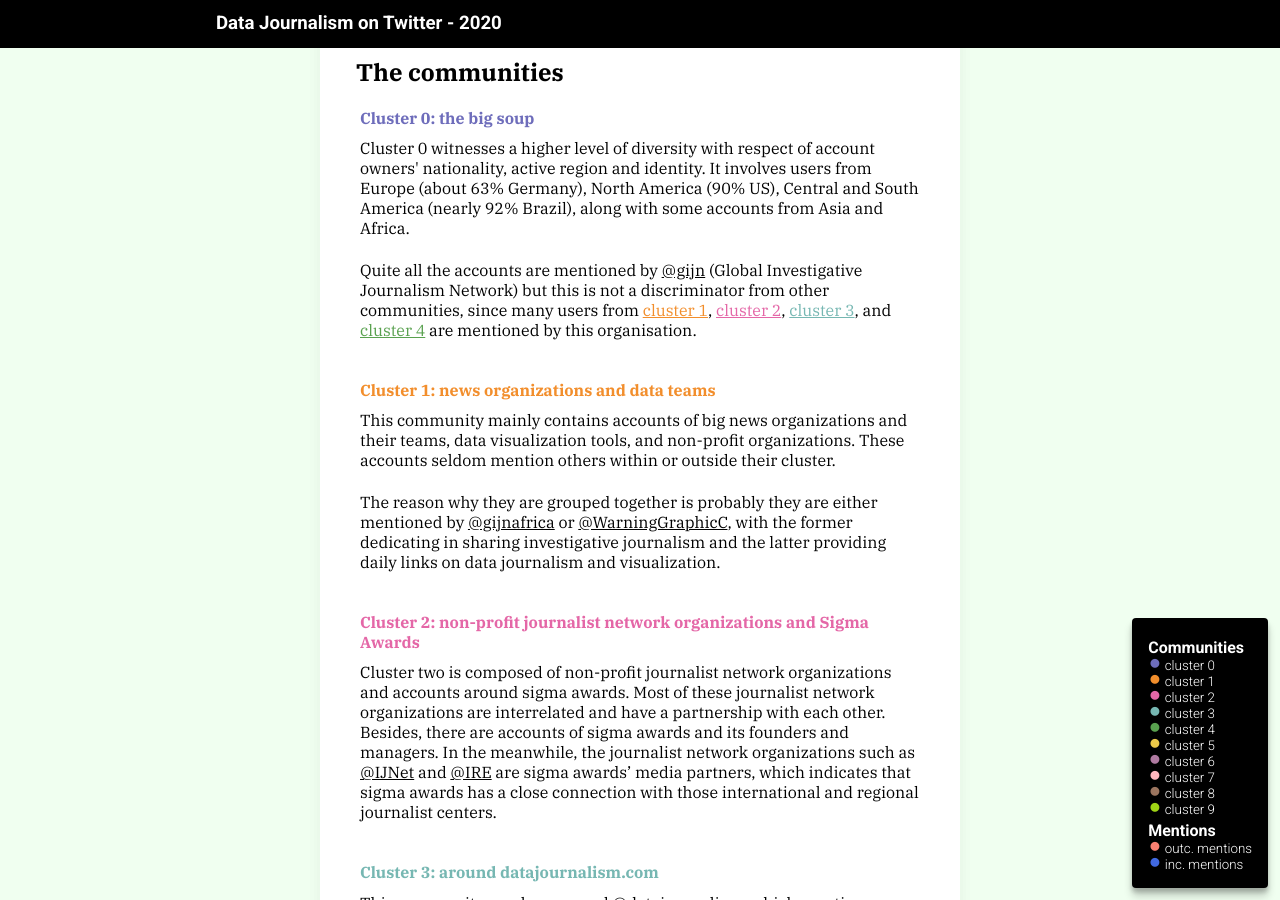
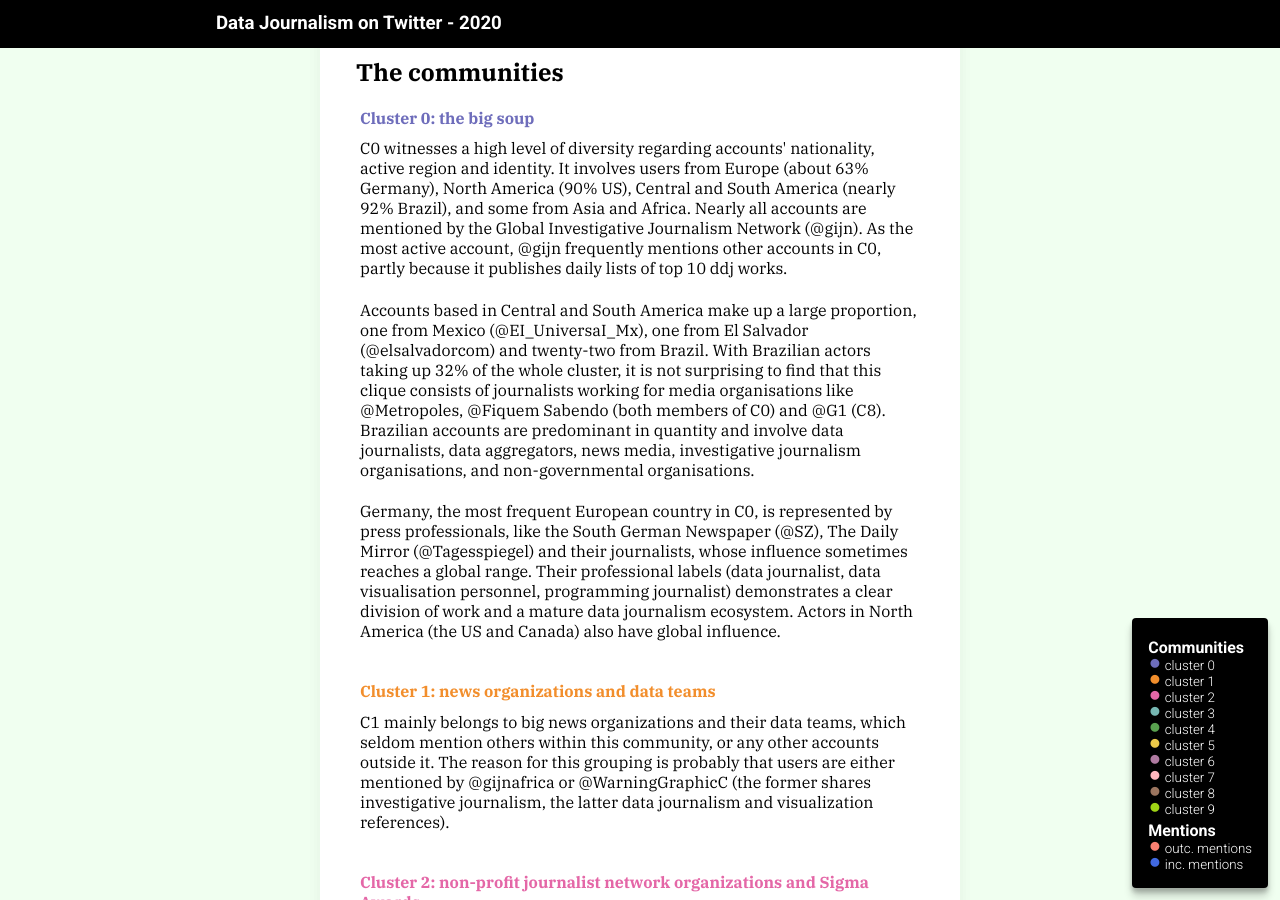
Before and after one commit to Sblbl/ddj_net_viewer, a Jekyll site: the page built from index.markdown, in a window 1280 px wide and 900 px high, scrolled down 2309 px. Built offline with Jekyll 4.4.1, drawn with Linux system fonts in a browser that asks for light colours; some of the changed text lies outside the part shown.

Commit message:
added final texts except few

```diff
--- a/index.markdown
+++ b/index.markdown
@@ -83,58 +83,53 @@
 	<div id='cluster_0' class='subsection'>
 		<h5 class='g_0'>Cluster 0: the big soup</h5>
 		<p>
-			Cluster 0 witnesses a higher level of diversity with respect of account owners' nationality, active region and identity. It involves users from Europe (about 63% Germany), North America (90% US), Central and South America (nearly 92% Brazil), along with some accounts from Asia and Africa.
+			C0 witnesses a high level of diversity regarding accounts' nationality, active region and identity. It involves users from Europe (about 63% Germany), North America (90% US), Central and South America (nearly 92% Brazil), and some from Asia and Africa. Nearly all accounts are mentioned by the Global Investigative Journalism Network (@gijn). As the most active account, @gijn frequently mentions other accounts in C0, partly because it publishes daily lists of top 10 ddj works.
 		</p>
 		<p>
-			Quite all the accounts are mentioned by <a href='https://twitter.com/gijn' target='blank'>@gijn</a> (Global Investigative Journalism Network) but this is not a discriminator from other communities, since many users from <a href='#cluster_1' class='g_1'>cluster 1</a>, <a href='#cluster_2' class='g_2'>cluster 2</a>, <a href='#cluster_3' class='g_3'>cluster 3</a>, and <a href='#cluster_4' class='g_4'>cluster 4</a> are mentioned by this organisation.
+			Accounts based in Central and South America make up a large proportion, one from Mexico (@EI_UniversaI_Mx), one from El Salvador (@elsalvadorcom) and twenty-two from Brazil. With Brazilian actors taking up 32% of the whole cluster, it is not surprising to find that this clique consists of journalists working for media organisations like @Metropoles, @Fiquem Sabendo (both members of C0) and @G1 (C8). Brazilian accounts are predominant in quantity and involve data journalists, data aggregators, news media, investigative journalism organisations, and non-governmental organisations.
+		</p>
+		<p>
+			Germany, the most frequent European country in C0, is represented by press professionals, like the South German Newspaper (@SZ), The Daily Mirror (@Tagesspiegel) and their journalists, whose influence sometimes reaches a global range. Their professional labels (data journalist, data visualisation personnel, programming journalist) demonstrates a clear division of work and a mature data journalism ecosystem.
+			Actors in North America (the US and Canada)  also have global  influence.
 		</p>
 	</div>
 	<div id='cluster_1' class='subsection'>
 		<h5 class='g_1'>Cluster 1: news organizations and data teams</h5>
 		<p>
-			This community mainly contains accounts of big news organizations and their teams, data visualization tools, and non-profit organizations. These accounts seldom mention others within or outside their cluster.
-		</p>
-		<p>
-			The reason why they are grouped together is probably they are either mentioned by <a href='https://twitter.com/gijnafrica' target='blank'>@gijnafrica</a> or <a href='https://twitter.com/WarningGraphicC' target='blank'>@WarningGraphicC</a>, with the former dedicating in sharing investigative journalism and the latter providing daily links on data journalism and visualization.
+			C1 mainly belongs to big news organizations and their data teams, which seldom mention others within this community, or any other accounts outside it. The reason for this grouping is probably that users  are either mentioned by @gijnafrica or @WarningGraphicC (the former shares investigative journalism, the latter data journalism and visualization references).
 		</p>
 	</div>
 	<div id='cluster_2' class='subsection'>
 		<h5 class='g_2'>Cluster 2: non-profit journalist network organizations and Sigma Awards</h5>
 		<p>
-			Cluster two is composed of non-profit journalist network organizations and accounts around sigma awards. Most of these journalist network organizations are interrelated and have a partnership with each other. Besides, there are accounts of sigma awards and its founders and managers. In the meanwhile, the journalist network organizations such as <a href='https://twitter.com/IJNet' target='blank'>@IJNet</a> and <a href='https://twitter.com/IRE' target='blank'>@IRE</a> are sigma awards’ media partners, which indicates that sigma awards has a close connection with those international and regional journalist centers.
+			C2 collects non-profit journalism organizations and accounts linked to the Sigma Awards. Most of these accounts are linked with each other and belong to the Sigma Awards management team or are media partners (such as @IJNet and @IRE). This indicates that the organisation has a regional and international role.
 		</p>
 	</div>
 	<div id='cluster_3' class='subsection'>
 		<h5 class='g_3'>Cluster 3: around datajournalism.com</h5>
 		<p>
-			This community revolves around <a href='https://twitter.com/datajournalism' target='blank'>@datajournalism</a>, which mentions almost every account in this cluster. The accounts are mainly regional media organizations and data journalists around the world. Six of them are also contributors of datajournalism.com.
+			C3 revolves around @datajournalism, which mentions almost every account in the cluster. These accounts are mainly regional media organizations and data journalists around the world. Among them, six are contributors of datajournalism.com.
 		</p>
 	</div>
 	<div id='cluster_4' class='subsection'>
 		<h5 class='g_4'>Cluster 4: BBC and BCU</h5>
 		<p>
-			In this cluster we can mainly find British data journalists' personal accounts, which can be divided into BBC-related accounts and BCU-related accounts.
-		</p>
-		<p>
-			The former are those who used to work or currently work for BBC, while the latter either teach or receive the data journalism-related degree in Birmingham City University.
-		</p>
-		<p>
-			The reason why these two groups of accounts are merged into one cluster is that <a href='https://twitter.com/paulbradshaw' target='blank'>@paulbradshaw</a> has interaction with both BBC-related accounts and BCU-related accounts. He has worked with the BBC England data unit since 2015, and leads the MA in Data, Multiplatform and Mobile Journalism at Birmingham City University.
+			C4 involves British data journalists’ accounts, which can be divided into BBC-related and BCU-related. The former used to or currently work for BBC; the latter either studied or teach at theData, Multiplatform and Mobile Journalism MA in Birmingham City University. These two groups of accounts are merged into one cluster because @paulbradshaw has interaction with both BBC-related accounts and BCU-related accounts. He has worked with the BBC England data unit since 2015, and leads the MA at Birmingham City University.
 		</p>
 	</div>
 	<div id='cluster_5' class='subsection'>
 		<h5 class='g_5'>Cluster 5: Nigeria</h5>
 		<p>
-			The 80% of this cluster’s accounts is originary from Nigeria. Although they are not dominant in numbers, these accounts have showed variety in respect of category. Among them there are civic organisation, international development, non-governmental organisations, research organisation, news agency.
+			80% of this cluster's users are from Nigeria. These accounts have shown variety in category: there are organisations interested in civic topics, research and international development, non-governmental associations, news agencies, but also journalists and entrepreneurs who own an online study website of data methods (@Dataphyte).
 		</p>
 		<p>
-			It emerges <a href='https://twitter.com/Dataphyte' target='blank'>@Dataphyte</a>, a journalist and entrepreneur who has started online study website of data methods.
+			90% of them aim to promote the transparency of the Nigerian government and the financial progress of Africa.
 		</p>
 	</div>
 	<div id='cluster_6' class='subsection'>
 		<h5 class='g_6'>Cluster 6: Northern Europe</h5>
 		<p>
-			All of this cluster’s accounts originate in Western and Northern European countries like Netherlands, France and Denmark, or locate in the capital of European Union, Brussels.
+			All of this cluster's accounts originate in Western and Northern Europe (Belgium, Netherlands, France and Denmark). About 44% of them are organisations, including the EU-funded data portal and NPO focusing on journalism. Nearly 46% of them are personal accounts either of journalism practitioners or academics. The former, like @EmmaQvirinHolst and @HecquetK, work for @Altinget.dk, a party-politically independent Danish online newspaper. The latter, like @claesdevreese and @KGattermann, are researchers from University of Amsterdam specialised in political communication.
 		</p>
 		<p>
 			The most active accounts of this cluster are EU <a href='https://twitter.com/EU_opendata' target='blank'>@EU_opendata</a>, an event to be held in 23-25th November 2021, and a student assistant editor <a href='https://twitter.com/MarieSchoenning' target='blank'>@MarieSchoenning</a> of UvA Amsterdam, an intellectual hub of the Netherlands.
@@ -143,52 +138,85 @@
 	<div id='cluster_78' class='subsection'>
 		<h5 class='no_g'><span class='g_7'>Cluster 7</span> and <span class='g_8'>Cluster 8</span>: Brazil</h5>
 		<p>
-			The accounts within these two clusters are in Brazil, addressing politics, education, health, security issues in Brazil and sometimes Latin America. Another thing they have in common is that they are all professionals in journalism.
+			hese clusters are located in Brazil, and talk about politics, education, health, security issues in Brazil and sometimes in Latin America. They are composed by journalism professionals.
+		</p>
+		<p>
+			C7 is a Brazilian journalists’ group, with one exception: the Center for Politics and Economics in the Public Sector Studies (@cepesp). @gabrielacaesar (C7) is a journalist working for @G1, a global news portal based in Brazil, active member of C8.
+		</p>
+		<p>
+			As the only personal account in C8, @giubianconi) is a data journalist who mainly covers gender, race and politics in Latin America, and seems to connect the cluster. Likewise, C7 is linked through @ge_brandino, the journalist who involves data reporting in her work.
 		</p>
 	</div>
 	<div id='cluster_9' class='subsection'>
 		<h5 class='g_9'>Cluster 9: global</h5>
 		<p>
-			Three organisation accounts led by western countries, radiating the whole world. It includes UN World Data Forum (<a href='https://twitter.com/UNDataForum' target='blank'>@UNDataForum</a>), which is an annual event funded by The United Nations.
+			Three organisation accounts led by western countries, radiating the whole world. It includes UN World Data Forum (<a href='https://twitter.com/UNDataForum' target='blank'>@UNDataForum</a>) an annual event funded by The United Nations, which gathers data experts and users to spur data innovation, and builds a pathway to better data for sustainable development.
 		</p>
 		<p>
-			The other two accounts, Earth Journalism Network (<a href='https://twitter.com/earthjournalism' target='blank'>@earthjournalism</a>) and Resources Watch (<a href='https://twitter.com/resource_watch' target='blank'>@resource_watch</a>) are both initiated in US, addressing environmental topics.
+			The other two accounts, Earth Journalism Network (<a href='https://twitter.com/earthjournalism' target='blank'>@earthjournalism</a>) and Resources Watch (<a href='https://twitter.com/resource_watch' target='blank'>@resource_watch</a>) are both initiated in the US, empowering journalists and data visualisation experts to explore global sustainable development by addressing environmental topics.
 		</p>
 	</div>
 </div>
+<h2>Analysis #01 - #ddj protagonists</h2>
 <div id='roles_in_net' class='section'>
-	<h2>Roles in the network</h2>
-	<h5>Distribution of incoming mentions</h5>
-	<svg id='viz_2' class='small_viz'></svg>
-	<h5>Distribution of outcoming mentions</h5>
-	<svg id='viz_3' class='small_viz'></svg>
+	<h2>Description</h2>
 	<div class='texts'>
 		<p>
-			There are three classes of users: the mostly inactive, the spreaders (those who mention other users), and the ones that are mostly mentinoed: the stars.
-		</p>
-		<p>
-			As we can expect, the majority of users fall in the first category: the casual users. Most of them were excluded from the analysis.
-			For what concerns the other two classes, it emerged that they don't often overlap: the cases at the limit of the distributions tend to primarly mention other users or to be cited by many people.
-		</p>
-		<p>
-			This is not surprising since there exist accounts made for spreading specific contents made by and addressed to a precise target, in this case (data) journalists, activists, and designers.
+			This section studies the individual contributions on the #ddj environment.
 		</p>
 	</div>
+	<h2>Question</h2>
+	<div class='texts'>
+		<p>
+			Finding the most active users and the most influential ones, try to understand if they correspond and if they belong to any community, or if any lonely wolf exists.
+		</p>
+	</div>
+	<h2>Research protocol</h2>
+	<div class='texts'>
+		<p>
+			The analysis was taken following two approaches and comparing them.
+		</p>
+		<h5>Local approach</h5>
+		<p>
+			This approach only considered people belonging to a community, to understand who, among the most connected users, emerges.
+		</p>
+		<h5>Global approach</h5>
+		<p>
+			This approach considered the whole dataset to verify if the local rankings corresponded to the global ones.
+		</p>
+	</div>
+	<h2>Findings</h2>
+	<h2>Roles in the network</h2>
+		<div class='texts'>
+			<p>
+				There are three classes of users: the mostly inactive, the spreaders (those who mention other users), and the ones that are mostly mentinoed: the stars.
+			</p>
+		</div>
+		<h5>Distribution of incoming mentions</h5>
+		<svg id='viz_2' class='small_viz'></svg>
+		<h5>Distribution of outcoming mentions</h5>
+		<svg id='viz_3' class='small_viz'></svg>
+		<div class='texts'>
+			<p>
+				As we can expect, the majority of users fall in the first category: the casual users. Most of them were excluded from the analysis.
+				For what concerns the other two classes, it emerged that they don't often overlap: the cases at the limit of the distributions tend to primarly mention other users or to be cited by many people.
+			</p>
+			<p>
+				This is not surprising since there exist accounts made for spreading specific contents made by and addressed to a precise target, in this case (data) journalists, activists, and designers.
+			</p>
+		</div>
 </div>
 <div id='local_actors' class='section'>
-	<h2>Actors in the network (local view)</h2>
+	<h2>A local glance at the most important users</h2>
 	<div class='texts'>
 		<p>
-			It is useful to understand in what measure each user contributes to the Data Journalism community on Twitter. This section reveals the most active, the most influential, and the spreaders users. For the moment, the classification excludes the users outside the communities so that it is possible to discover eventual dominances inside them.
+			t is useful to understand in what measure each user contributes to the Data Journalism community on Twitter. This subsection reveals the most active or influential users, and the spreaders. This classification follows the first approach, excluding the users outside the communities.
 		</p>
 		<p>
 			A profile was considered <strong>active</strong> if it produces a large amount of tweets, <strong>influential</strong> if many other users cite its work. It was named a <strong>spreader</strong> if it maily retweet other users' work.
 		</p>
 		<p>
-			About activness, two rankings were realised: one considering retweets as valid contributions, and the other excluding them because they do not contain original material.
-		</p>
-		<p>
-			Since a Tweeter action consists in the publication of an original (tweet) or of a third part (retweet) content, a user can be considered active also if they retweet a lot. For this reason, we excluded retweets in the count of mentions when looking for the spreaders and the influencers.
+			Two rankings were realised: one considering retweets, and the other excluding them, so prioritising original material.
 		</p>
 	</div>
 	<h5>Activity ranking including retweets</h5>
@@ -200,7 +228,7 @@
 			At a first glance, it seems more useful to look at the data without retweets. Here we can find that the 4 out of 10 users belong to <a href='#cluster_1' class='g_1'>cluster 1</a>. It is not so surprising, considering that it is primarly populated by big news agencies.
 		</p>
 		<p>
-			<a href="https://twitter.com/gijn" target="blank">@gijn</a> can be considered the most active user, also considering the other plot: as we see, it retweeted only 22 times, much less than the 192 of <a href="https://twitter.com/pinadrag" target="blank">@pinadrag</a>. It is visible that these two users are significantly over the average number of #ddj tweets in 2020, around 2.5 (excluding the zero values).
+			<a href="https://twitter.com/gijn" target="blank">@gijn</a> can be considered the most active user, also considering the other plot: as we see, it retweeted only 22 times, much less than the 192 of <a href="https://twitter.com/pinadrag" target="blank">@pinadrag</a>. These two users are significantly over the average number of #ddj tweets in 2020, around 2.5 (excluding the zero values).
 		</p>
 	</div>
 	<h5>The mentioners</h5>
@@ -212,9 +240,10 @@
 			This second analysis focuses on the level of interaction between the users (excluding retweets). The situation displayed by the plots shows <a href='#cluster_1' class='g_1'>cluster 1</a> as very present among the top 10 spreaders.
 		</p>
 		<p>
-			If <a href="https://twitter.com/pinadrag" target="blank">@pinadrag</a> disappears, <a href="https://twitter.com/gijn" target="blank">@gijn</a> continues to dominate the rankings, consolidating its role of authority in Data Journalism, at least on Twitter.
+			While <a href="https://twitter.com/pinadrag" target="blank">@pinadrag</a> disappears, <a href="https://twitter.com/gijn" target="blank">@gijn</a> continues to dominate the rankings, consolidating its role of authority in Data Journalism, at least on Twitter.
 			Also <a href="https://twitter.com/datajournalism" target="blank">@datajournalism</a>, the third most active user, confirms its position of importance becoming the second most mentioned in the network.
 		</p>
+		<span class="TODO">ARRIVED HERE</span>
 		<p>
 			Another aspect to notice is that <a href='#cluster_0' class='g_0'>cluster 0</a> receives a large amount of mentions. Given the nature of its composition it can be foreseen that these are principally interactions inside the cluster. A qualitative proof of that is the visual display of the community in the <a href='#viz_1'>network visualisation</a> at the beginning of the article.
 		</p>
@@ -224,7 +253,7 @@
 	<h2>A global glance at the most important users</h2>
 	<div class='texts'>
 		<p>
-			It is useful to compare the local placements (inside the network) with the global ones because some important actors not strongly belonging to a community could emerge.
+			Global placements (inside the network) are fundamental to see local rankings in perspective, because important actors not strongly socially connected could emerge.
 		</p>
 	</div>
 	<h5>Ranking including retweet activity</h5>
@@ -251,14 +280,17 @@
 	<h5>The most mentioned</h5>
 	<svg id='viz_5' class='small_viz'></svg>
 	<div class='texts' id='reason_jornalismoDados'>
-		<p>A big anomaly was found: the two users at the top
-			of the ranks, <a href='https://twitter.com/EscolaDeDados' target='blank'>@EscolaDeDados</a> and @journalismoDados probably represent the same institution. The latter was deleted before 2021 in favor of <a href='https://twitter.com/EscolaDeDados' target='blank'>@EscolaDeDados</a>, which is part of <a href='#cluster_0' class='g_0'>cluster 0</a>.
+		<p>
+			An anomaly was found: the two users at the top of the ranks, @EscolaDeDados and @journalismoDados probably represented the same institution. The latter was deleted before March 2021 in favor of @EscolaDeDados (C0). This study, then, excluded @journalismoDados because it imbalanced the data without adding any contribution. In any case, it can be assumed that @EscolaDeDados has a quite important role, even if its first placement could be due to its strong relation with the twin account.
 		</p>
 		<p>
-			Since the distribution of the most mentioned users is more likely, it can be assumed that <a href='https://twitter.com/EscolaDeDados' target='blank'>@EscolaDeDados</a> is an important user, even if maybe not at the first position.
+			Again, <a href='https://twitter.com/gijn' target='blank'>@gijn</a>, <a href='https://twitter.com/pinadrag' target='blank'>@pinadrag</a> and <a href='https://twitter.com/datajournalism' target='blank'>@datajournalism</a> ppear to be often mentioned, confirming the local observations.
 		</p>
+	</div>
+	<div class='texts'>
+		<h2>Conclusion</h2>
 		<p>
-			Again, <a href='https://twitter.com/gijn' target='blank'>@gijn</a>, <a href='https://twitter.com/pinadrag' target='blank'>@pinadrag</a> and <a href='https://twitter.com/datajournalism' target='blank'>@datajournalism</a> are well socially connected, confirming the local observations.
+			This analysis unveiled the presence of absolutely important users, like <a href='https://twitter.com/gijn' target='blank'>@gijn</a> and <a href='https://twitter.com/datajournalism' target='blank'>@datajournalism</a>, and uncovered that the most mentioned users, also in a global context, belong to a community. It also confirmed that the amount of tweets is not the only key of popularity: the global analysis of activeness shows many active users disappearing in the rankings of mentions; this suggests the importance for an individual to be part of a community, and at the same time the difficulty of small clusters to emerge in the Twitter environment.
 		</p>
 	</div>
 </div>
```
Also changed, not shown: 2 other files.
